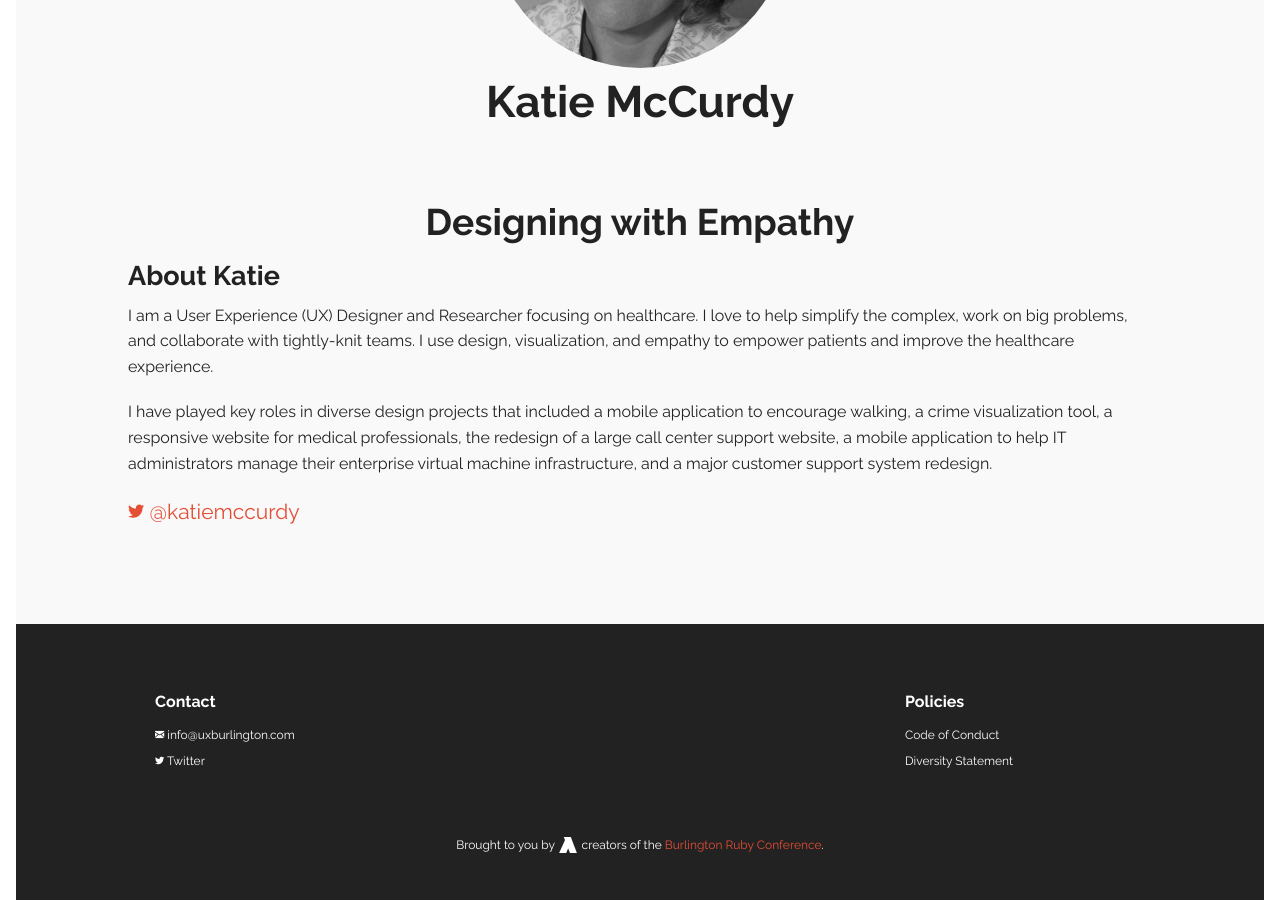
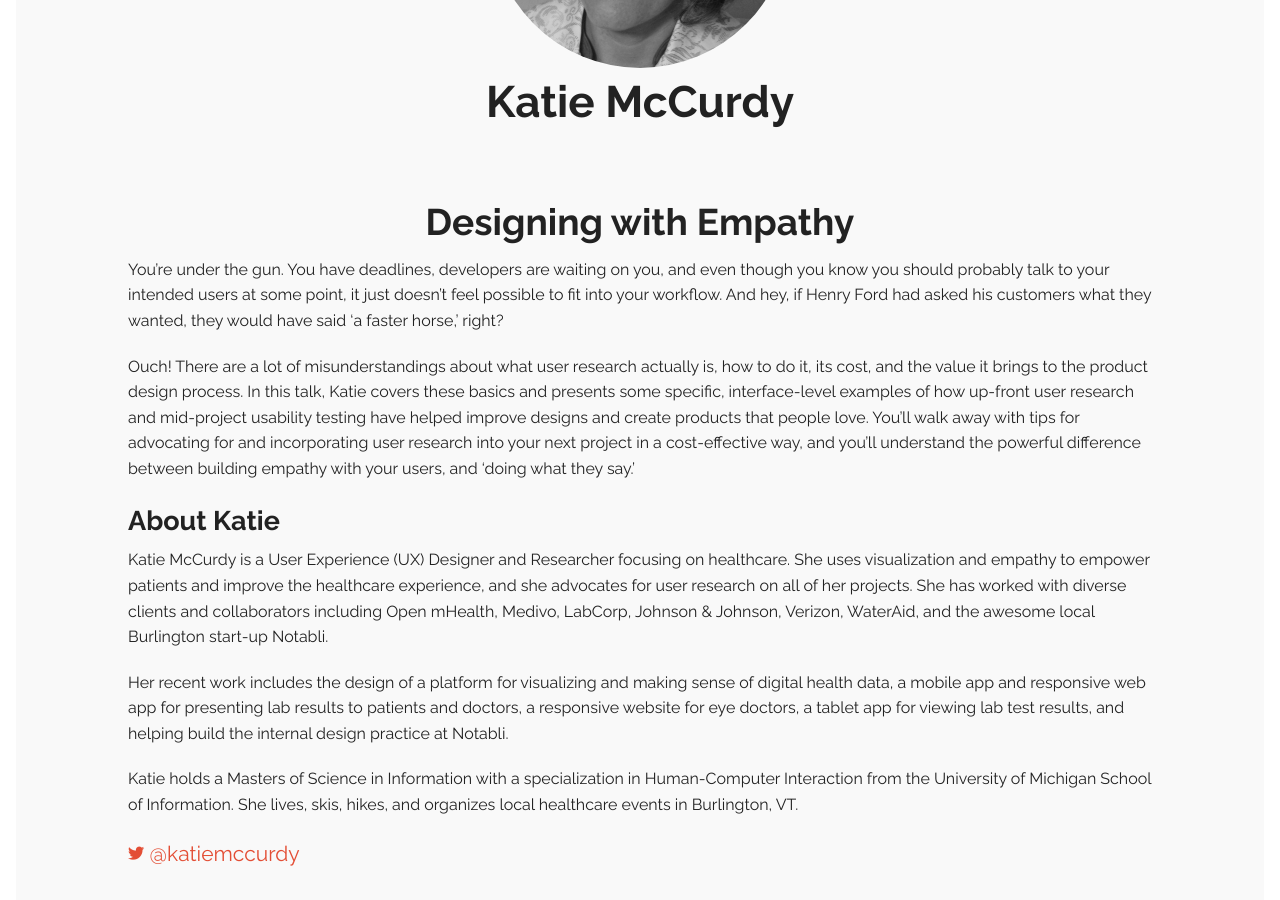
Before and after one commit to AgilionApps/ux-burlington-2017, a Jekyll site: the page built from _posts/speakers/2015-04-01-katie-mccurdy.md, in a window 1280 px wide and 900 px high, scrolled down 396 px. Built offline with Jekyll 4.4.1, drawn with Linux system fonts in a browser that asks for light colours; some web fonts are replaced; comment, search, counter and statistics services are not loaded.

Commit message:
Updating Katie McCurdy's info
Now she has an abstract for her talk and a more detailed bio.

```diff
--- a/_posts/speakers/2015-04-01-katie-mccurdy.md
+++ b/_posts/speakers/2015-04-01-katie-mccurdy.md
@@ -8,8 +8,14 @@ category: speaker
 order: 3
 ---
 
+You're under the gun. You have deadlines, developers are waiting on you, and even though you know you should probably talk to your intended users at some point, it just doesn't feel possible to fit into your workflow. And hey, if Henry Ford had asked his customers what they wanted, they would have said 'a faster horse,' right?
+
+Ouch! There are a lot of misunderstandings about what user research actually is, how to do it, its cost, and the value it brings to the product design process. In this talk, Katie covers these basics and presents some specific, interface-level examples of how up-front user research and mid-project usability testing have helped improve designs and create products that people love.  You'll walk away with tips for advocating for and incorporating user research into your next project in a cost-effective way, and you’ll understand the powerful difference between building empathy with your users, and ‘doing what they say.’
+
 ### About Katie
 
-I am a User Experience (UX) Designer and Researcher focusing on healthcare. I love to help simplify the complex, work on big problems, and collaborate with tightly-knit teams. I use design, visualization, and empathy to empower patients and improve the healthcare experience.
+Katie McCurdy is a User Experience (UX) Designer and Researcher focusing on healthcare. She uses visualization and empathy to empower patients and improve the healthcare experience, and she advocates for user research on all of her projects. She has worked with diverse clients and collaborators including Open mHealth, Medivo, LabCorp, Johnson & Johnson, Verizon, WaterAid, and the awesome local Burlington start-up Notabli.
 
-I have played key roles in diverse design projects that included a mobile application to encourage walking, a crime visualization tool, a responsive website for medical professionals, the redesign of a large call center support website, a mobile application to help IT administrators manage their enterprise virtual machine infrastructure, and a major customer support system redesign.
+Her recent work includes the design of a platform for visualizing and making sense of digital health data, a mobile app and responsive web app for presenting lab results to patients and doctors, a responsive website for eye doctors, a tablet app for viewing lab test results, and helping build the internal design practice at Notabli.
+
+Katie holds a Masters of Science in Information with a specialization in Human-Computer Interaction from the University of Michigan School of Information. She lives, skis, hikes, and organizes local healthcare events in Burlington, VT.
```
